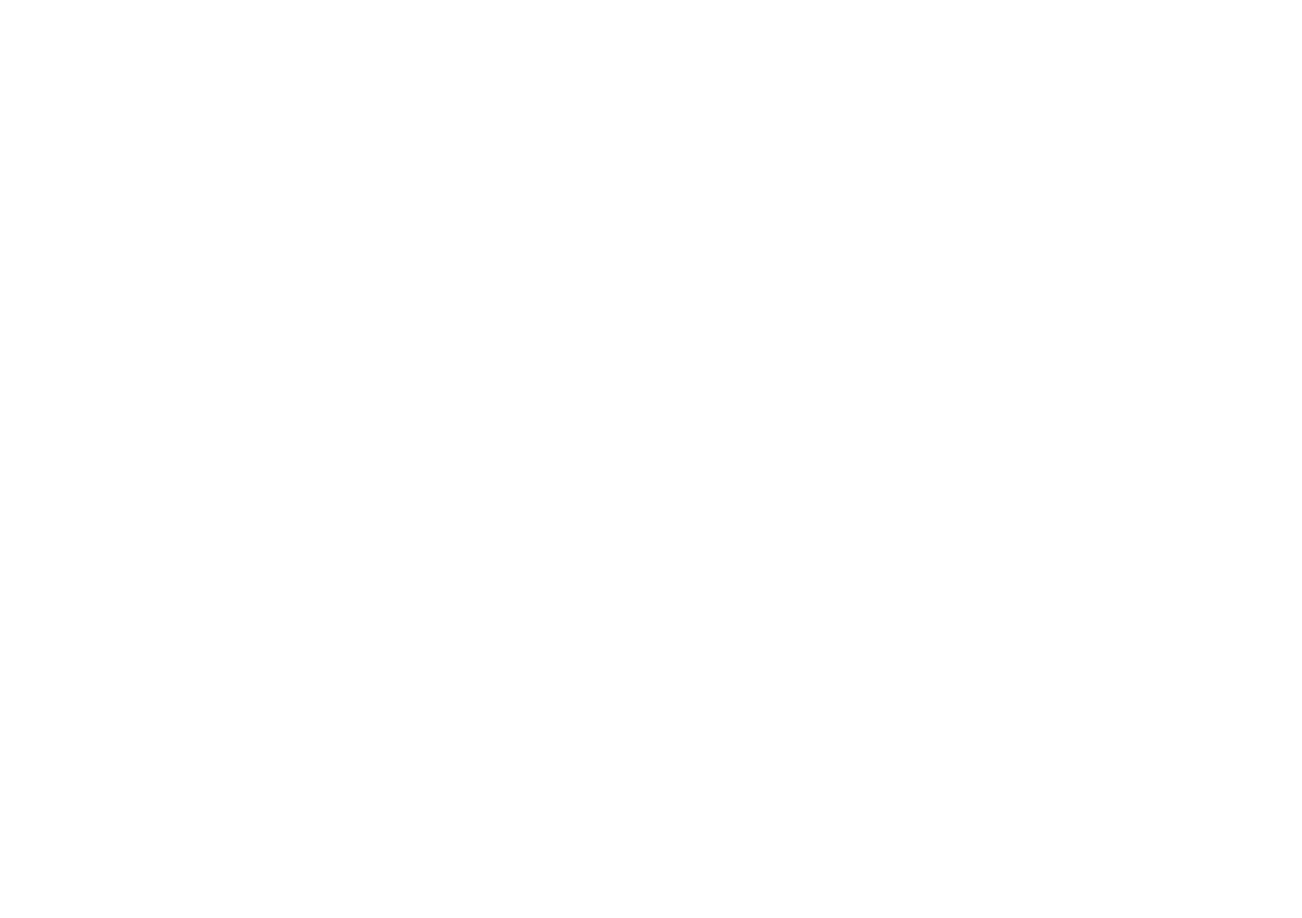
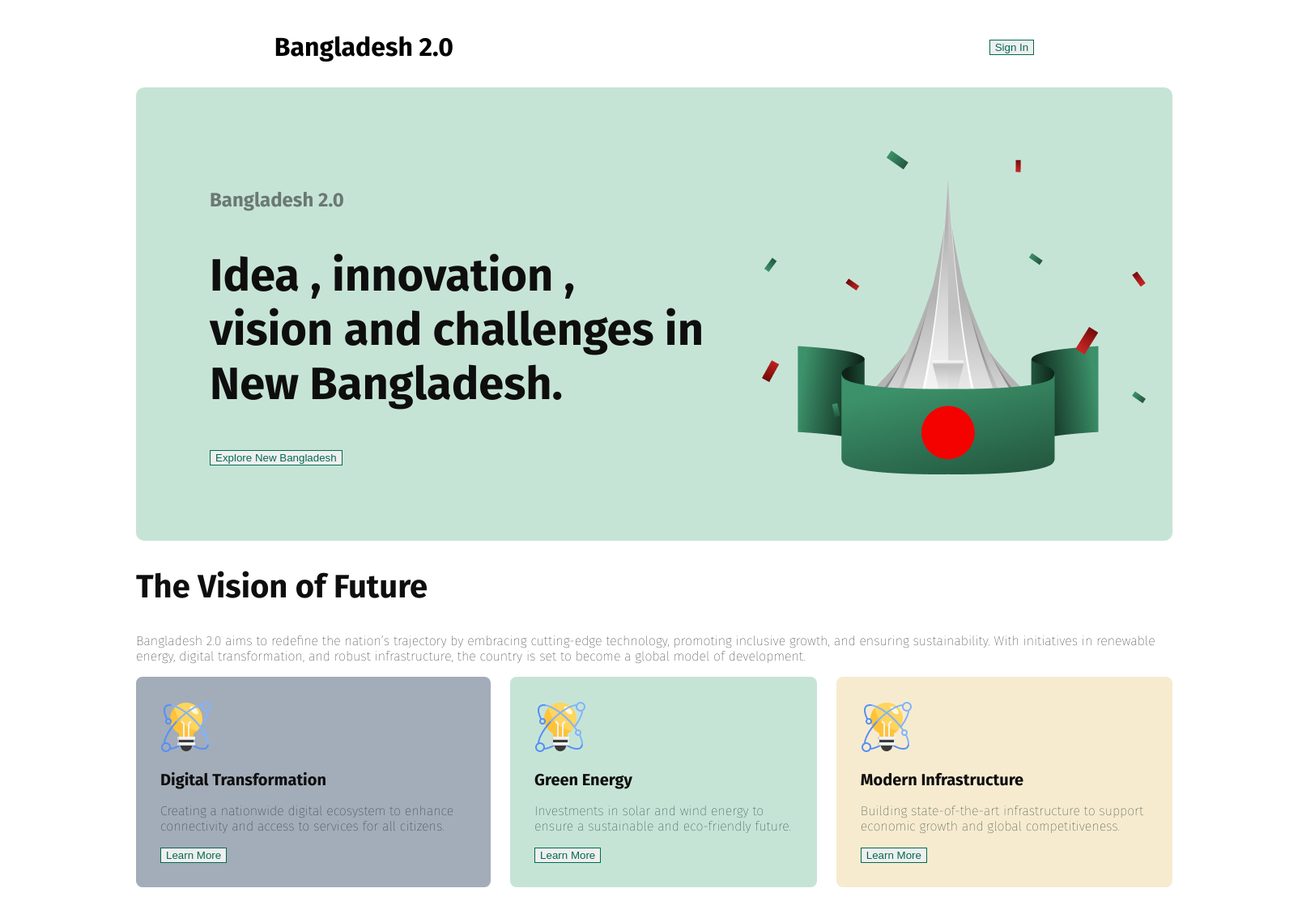
Before and after one commit to Sutradhar2071/B11-Assignment1, a plain HTML site: page index.html in a window 1280 px wide. Shown: the whole page at 81% size, 1608 px wide, since content can reach past the window. Before the commit the page ends 800 px from the top, so only its background shows below. Drawn offline with Linux system fonts and the light colour scheme.

Commit message:
card box customize

```diff
--- a/index.html
+++ b/index.html
@@ -4,8 +4,60 @@
     <meta charset="UTF-8">
     <meta name="viewport" content="width=device-width, initial-scale=1.0">
     <title>B11-Assignment1</title>
+    <link rel="preconnect" href="https://fonts.googleapis.com">
+<link rel="preconnect" href="https://fonts.gstatic.com" crossorigin>
+<link href="https://fonts.googleapis.com/css2?family=Fira+Sans:ital,wght@0,100;0,200;0,300;0,400;0,500;0,600;0,700;0,800;0,900;1,100;1,200;1,300;1,400;1,500;1,600;1,700;1,800;1,900&display=swap" rel="stylesheet">
+    <link rel="stylesheet" href="style/style.css">
 </head>
-<body>
+<body class="fira-sans-thin ">
+    <header>
+        <nav>
+           <h2>Bangladesh 2.0</h2>
+           <button>Sign In</button>
+        </nav>
+    </header>
+    <main>
+        <section class="hero">
+            <div class="hero-container">
+                <h4 class="title">Bangladesh 2.0</h4>
+                <h1 class="sub-title">Idea , innovation , <br>
+                    vision and challenges in <br> New Bangladesh.</h1>
+                    <button>Explore New Bangladesh</button>
+            </div>
+            <div class="hero-container">
+                <img src="./assets/hero.png" alt="">
+            </div>
+        </section>
+        <section class="hero-2">
+            <div class="hero-container-2">
+                <h2 class="hero-title">The Vision of Future</h2>
+                <p class="hero-sub-title">Bangladesh 2.0 aims to redefine the nation’s trajectory by embracing cutting-edge technology, promoting inclusive growth, and ensuring sustainability. With initiatives in renewable energy, digital transformation, and robust infrastructure, the country is set to become a global model of development.</p>
+            </div>
+            <div class="hero-card">
+                <div class="hero-card-1">
+                    <img src="./assets/card-icon.png" alt="">
+                    <h2 class="card-title">Digital Transformation</h2>
+                    <p class="card-sub-title">Creating a nationwide digital ecosystem to enhance connectivity and access to services for all citizens.</p>
+                    <button>Learn More</button>
+                </div>
+                <div class="hero-card-2">
+                    <img src="./assets/card-icon.png" alt="">
+                    <h2 class="card-title">Green Energy</h2>
+                    <p class="card-sub-title">Investments in solar and wind energy to ensure a sustainable and eco-friendly future.</p>
+                    <button>Learn More</button>
+                </div>
+                <div class="hero-card-3">
+                    <img src="./assets/card-icon.png" alt="">
+                    <h2 class="card-title">Modern Infrastructure</h2>
+                    <p class="card-sub-title">Building state-of-the-art infrastructure to support economic growth and global competitiveness.</p>
+                    <button>Learn More</button>
+                </div>
+            </div>
+            <div class="hero-container-2"></div>
+        </section>
+    </main>
+    <footer>
 
+    </footer>
 </body>
 </html>
--- /dev/null
+++ b/style/style.css
@@ -0,0 +1,123 @@
+
+.fira-sans-thin {
+    font-family: "Fira Sans", serif;
+    font-weight: 100;
+    font-style: normal;
+  }
+
+  /* header style */
+
+  nav{
+    width: 1600px;
+    height: 100px;
+    display: flex;
+    align-items: center;
+    justify-content: space-around;
+    /* background-color: aqua; */
+  }
+
+h2 {
+    font-size: 32px;
+    font-weight: bold;
+    /* margin: 160px 0px 0px 0px; */
+}
+
+button {
+    color: #006A50;
+    border: 1px solid #006A50 ;
+    /* padding: 24px 160px 24px 1324px; */
+}
+
+/* main style */
+
+/* section one style */
+.hero{
+    display: flex;
+    align-items: center;
+    justify-content: center;
+    width: 1280px;
+    height: 560px;
+    background-color: rgba(198, 228, 214, 1);
+    margin: 0px 160px;
+    border-radius: 10px;
+}
+
+.hero-container {
+    padding: 0px 0px 0px 59px;
+    justify-content: space-between;
+    align-items: center;
+}
+
+.title {
+    font-weight:500px;
+    font-size: 24px;
+    width: 622px;
+    color: rgba(14, 14, 14, 0.5);
+}
+
+.sub-title {
+    font-weight: bold;
+    font-size: 56px;
+    color: rgba(14, 14, 14, 1);
+}
+
+.hero-container-pic {
+    width: 474px;
+    height: 400px;
+}
+
+/* section two style */
+
+.hero-2{
+    width: 1280px;
+    height: 765px;
+    /* background-color: red; */
+    margin: 0px 160px;
+}
+
+.hero-title{
+    font-size: 40px;
+    font-weight: bold;
+    color: rgba(14, 14, 14, 1);
+}
+
+.hero-sub-title{
+    font-size: 16px;
+    font-weight: 400px;
+    color: #0c0b0b;
+}
+/* hero 2 er card style */
+.hero-card{
+    display: flex;
+    gap: 24px;
+    /* padding: 30px; */
+}
+
+.hero-card-1{
+    background-color: rgb(163, 172, 185);
+    padding: 30px;
+    border-radius: 8px;
+}
+
+.hero-card-2{
+    background-color: #C6E4D6;
+    padding: 30px;
+    border-radius: 8px;
+}
+
+.hero-card-3{
+    background-color: #F7EBCF;
+    padding: 30px;
+    border-radius: 8px;
+}
+
+.card-title{
+    font-size: 20px;
+    font-weight: bold;
+    color: #0E0E0E;
+}
+
+.card-sub-title{
+    font-size: 16px;
+    color: rgba(13, 41, 41, 1);
+}
```
Also changed, not shown: assets/al-jazeera.png (added), assets/card-icon.png (added), assets/facebook.png (added), assets/hero.png (added), assets/instagram.png (added), assets/quote-bg.png (added), assets/satelite.png (added), assets/x.png (added).
